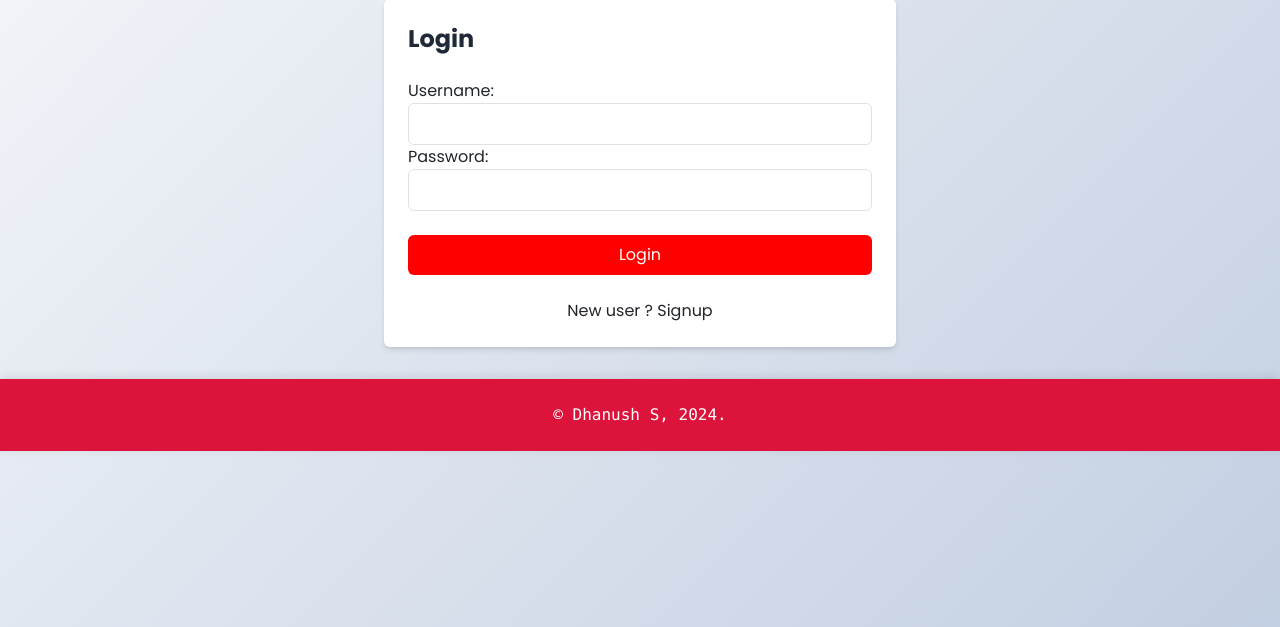
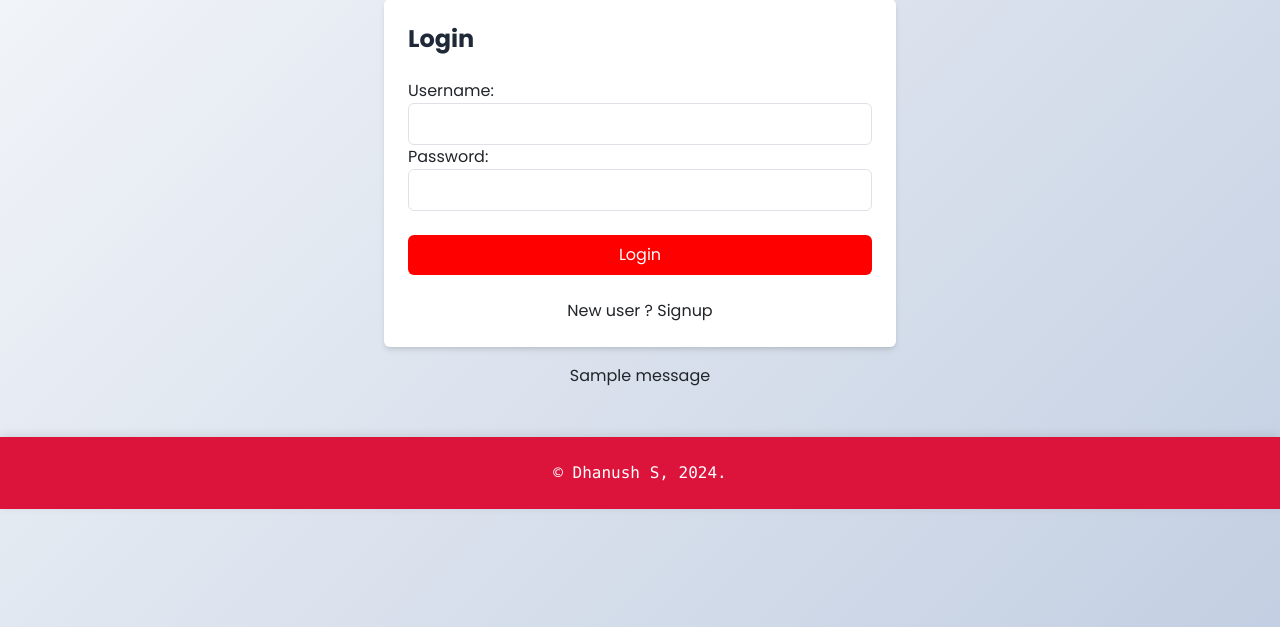
Before and after one commit to dhanushs005/bloodchain3, a Django app: page /login in a window 1280 px wide. Shown: the part 173-800 px from the top of the page. Run offline with Django 5.2, Linux system fonts and the light colour scheme; tables that the repository leaves empty hold one stand-in row (values such as "Sample post"); one stand-in notice (Sample message) is shown; some libraries are stand-ins or nearby versions.

Commit message:
Update profile-login.html

```diff
--- a/Main/templates/Main/profile-login.html
+++ b/Main/templates/Main/profile-login.html
@@ -22,4 +22,14 @@
 			</center>
 </div>
 
+<center>
+{% if messages %}
+{% for message in messages %}
+    <div class="alert {{ message.tags }}">
+        {{ message }}
+    </div>
+{% endfor %}
+{% endif %}
+</center>
+
 {% endblock %}
```
